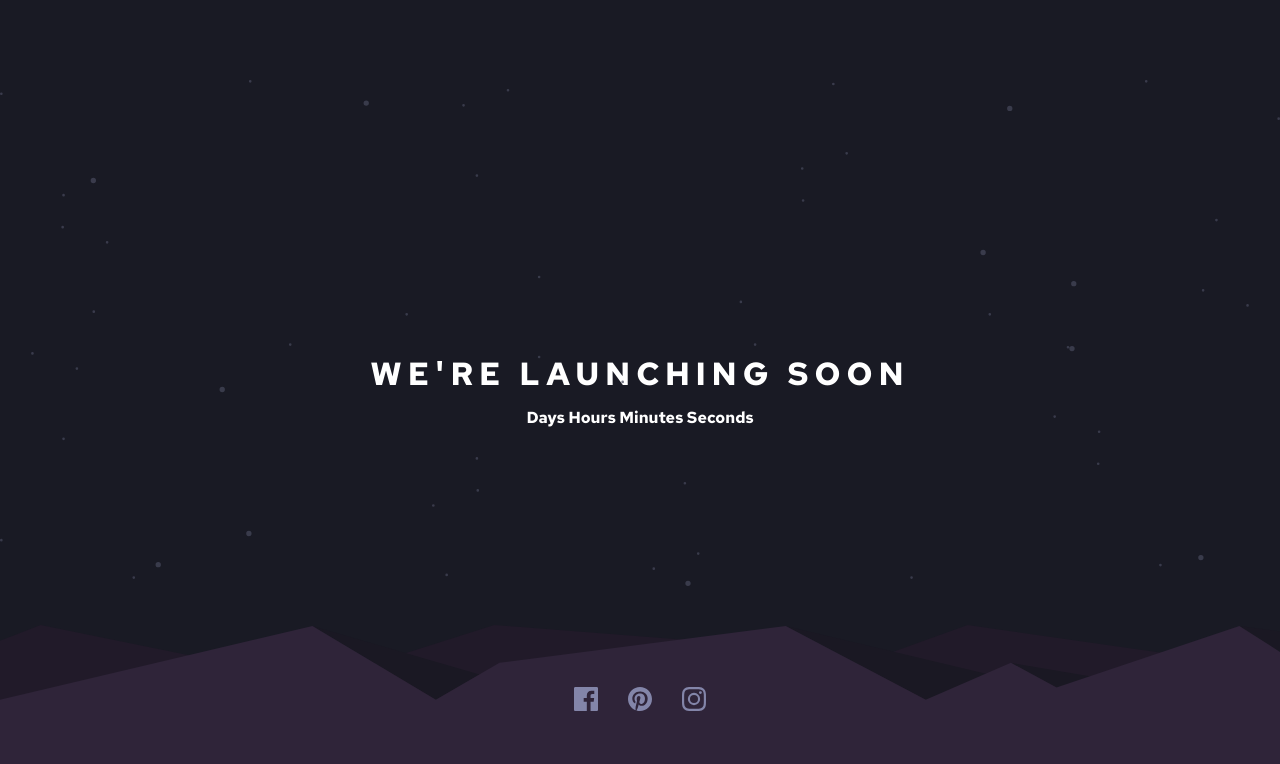
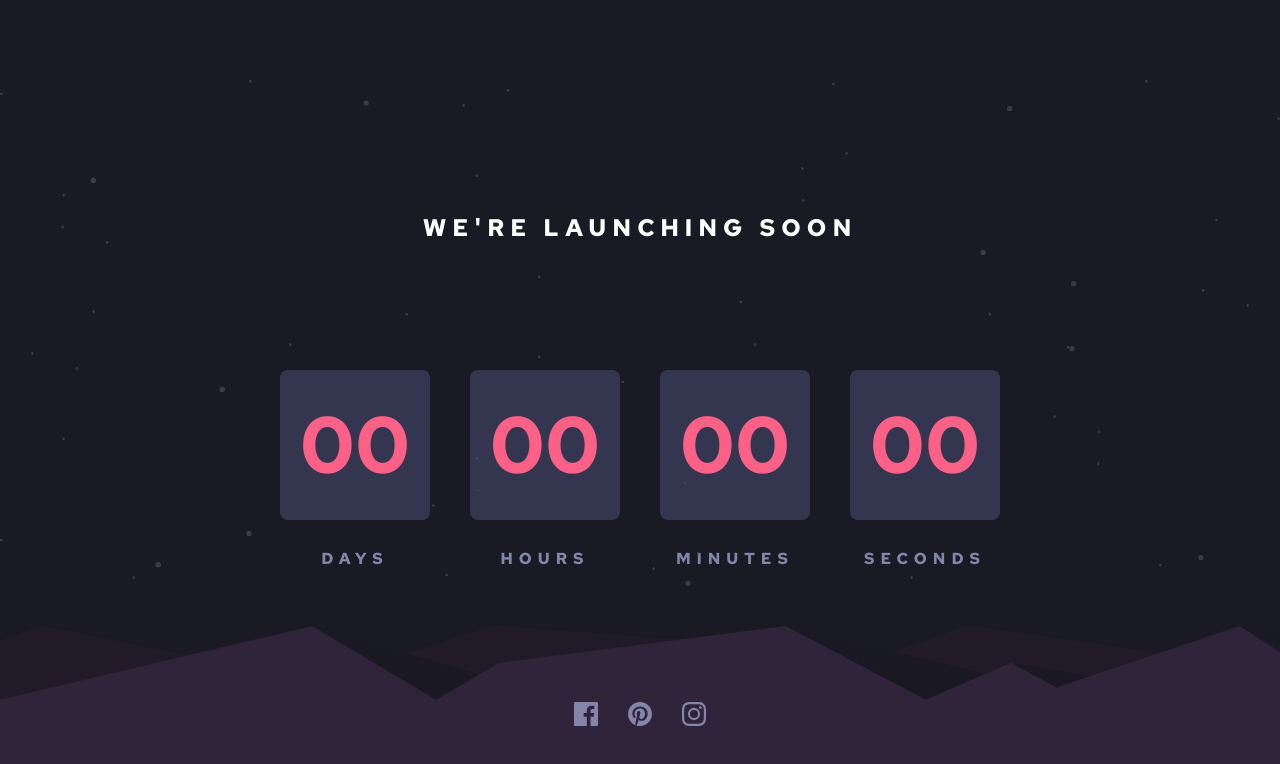
Before and after one commit to AliTaee/Launch-countdown-timer, a website built with Parcel: page src/index.html in a window 1280 px wide. Built offline with nearby package versions, Linux system fonts and the light colour scheme.

Commit message:
Add time card style

```diff
--- a/src/index.html
+++ b/src/index.html
@@ -29,7 +29,32 @@
         alt="stars"
       />
       <h1 class="main__title" id="main-title"></h1>
-      <p>Days Hours Minutes Seconds</p>
+      <div class="time">
+        <div class="time__wrapper">
+          <div class="time__card">
+            <span id="time-days">00</span>
+          </div>
+          <span class="time__unit">Days</span>
+        </div>
+        <div class="time__wrapper">
+          <div class="time__card">
+            <span id="time-hours">00</span>
+          </div>
+          <span class="time__unit">Hours</span>
+        </div>
+        <div class="time__wrapper">
+          <div class="time__card">
+            <span id="time-minutes">00</span>
+          </div>
+          <span class="time__unit">Minutes</span>
+        </div>
+        <div class="time__wrapper">
+          <div class="time__card">
+            <span id="time-seconds">00</span>
+          </div>
+          <span class="time__unit">Seconds</span>
+        </div>
+      </div>
       <footer class="footer">
         <div class="socials">
           <ul class="socials-list" id="socials-list"></ul>
--- a/src/styles/_var.scss
+++ b/src/styles/_var.scss
@@ -9,10 +9,13 @@ $dark-blue-medium: hsl(235, 16%, 14%);
 $dark-blue-strong: hsl(234, 17%, 12%);
 
 // Z-index
-$level1: 10;
-$level2: 20;
-$level3: 30;
-$level4: 40;
-$level5: 50;
-$level10: 100;
-$level999: 999;
+$zIndex-level1: 10;
+$zIndex-level2: 20;
+$zIndex-level3: 30;
+$zIndex-level4: 40;
+$zIndex-level5: 50;
+$zIndex-level10: 100;
+$zIndex-level999: 999;
+
+// letter spacing
+$main-letter-spacing: 6px;
--- a/src/styles/main.scss
+++ b/src/styles/main.scss
@@ -11,11 +11,11 @@ body {
 .main {
   position: relative;
   height: 100vh;
-  @include flexCenter;
+  @include flex(column, space-around, center);
   flex-direction: column;
 
   &__pattern-stars {
-    z-index: $level1;
+    z-index: $zIndex-level1;
     animation: twinkle 6s linear 1s infinite alternate;
     position: absolute;
     top: 10%;
@@ -23,22 +23,51 @@ body {
   }
 
   &__title {
-    margin: 0;
-    letter-spacing: 6px;
+    margin: 150px 0 0;
+    letter-spacing: $main-letter-spacing;
     text-transform: uppercase;
+    font-size: 24px;
   }
 
   &__pattern-hills {
-    z-index: $level2;
+    z-index: $zIndex-level2;
     position: absolute;
     bottom: 0;
     width: 100%;
   }
 
   .footer {
-    z-index: $level5;
-    position: absolute;
-    bottom: 10%;
+    z-index: $zIndex-level5;
+  }
+}
+
+.time {
+  @include flex();
+
+  &__wrapper {
+    @include flex(column);
+    margin-right: 40px;
+  }
+
+  &__wrapper:last-child {
+    margin-right: 0;
+  }
+
+  &__card {
+    @include flexCenter;
+    color: $primary-red;
+    background-color: hsl(236, 21%, 26%);
+    border-radius: 8px;
+    width: 150px;
+    height: 150px;
+    font-size: 80px;
+  }
+
+  &__unit {
+    color: $primary-blue;
+    letter-spacing: $main-letter-spacing;
+    margin-top: 30px;
+    text-transform: uppercase;
   }
 }
 
```
